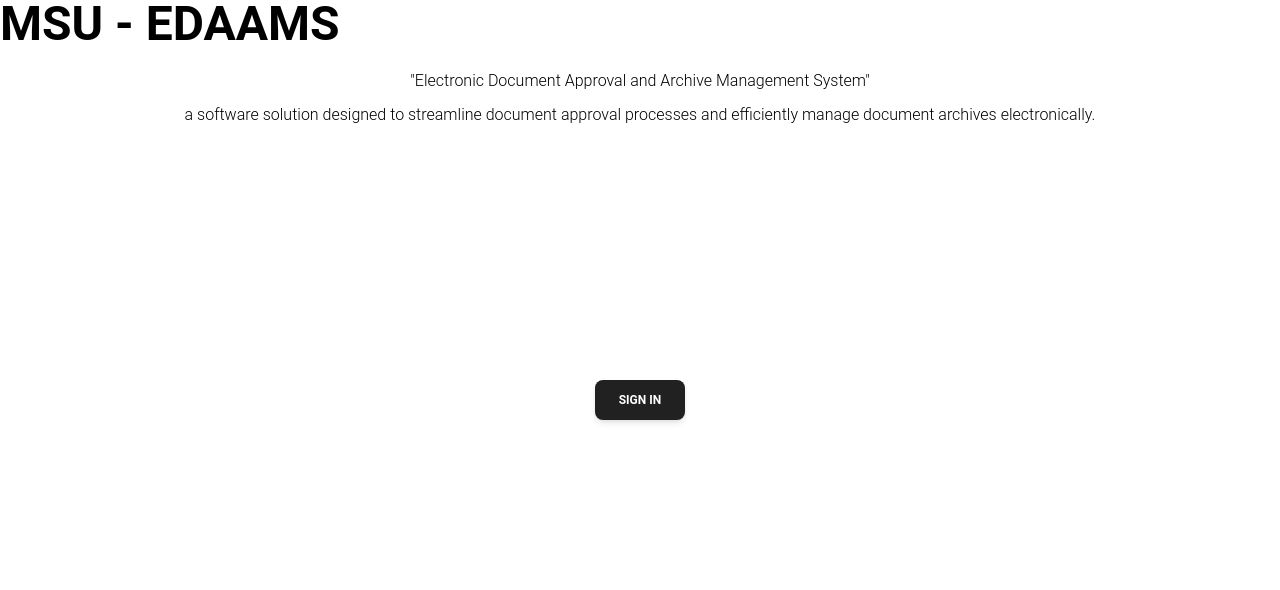
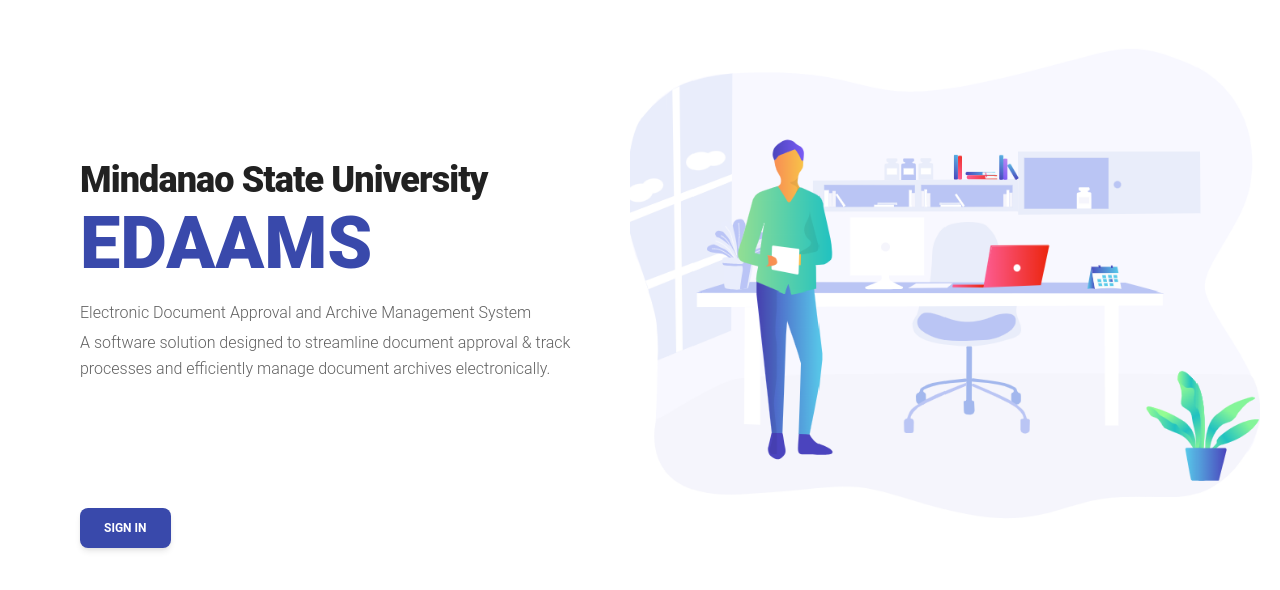
Before and after one commit to MujibTocalo/Capstone-Project-MSU-EDAAMS, a React (Vite) app in the folder MSU-EDAAMS/: page / in a window 1280 px wide. Shown: the top 590 px of the page. Built offline with nearby package versions, Linux system fonts and the light colour scheme; what @react-pdf/renderer would draw is missing.

Commit message:
Landing Page UI

```diff
--- a/MSU-EDAAMS/src/pages/LandingPage.jsx
+++ b/MSU-EDAAMS/src/pages/LandingPage.jsx
@@ -3,8 +3,9 @@
 import axios from "axios";
 import { LuAlertCircle } from "react-icons/lu";
 import { useToast } from "../components/ToastService";
-import MSUimage from "../pages/images/MSUimage.jpg";
+import image from "../pages/images/image3.png"
 // import "../pages/CSS Files/LandingPage.css";
+
 import {
   Button,
   Dialog,
@@ -91,26 +92,26 @@
   const handleOpen = () => setOpen((cur) => !cur);
 
   return (
-    <div className="relative h-screen">
-      {/* <img
-        src={MSUimage}
-        alt="msu image"
-        className=" mix-blend-overlay object-cover h-full w-full"
-      /> */}
-      <div className="absolute inset-0 flex items-center justify-center">
-        <Button onClick={handleOpen}>Sign in</Button>
+    <div className="relative h-screen flex">
+  <div className="flex flex-col items-start w-1/2">
+    <div className="flex flex-col mt-40 ml-20">
+      <Typography className="text-4xl mb-2 rounded-lg text-gray-900 tracking-tight font-extrabold">
+        Mindanao State University
+      </Typography>
+      <Typography className="flex flex-col text-7xl mb-5 text-indigo-600 font-extrabold">
+        EDAAMS
+      </Typography>
+      <Typography className="mb-1 text-gray-700">
+      Electronic Document Approval and Archive Management System
+      </Typography>
+      <Typography className="mb-0 text-gray-700">
+        A software solution designed to streamline document approval & track
+        processes and efficiently manage document archives electronically.
+      </Typography>
     </div>
-      <Typography className="text-5xl font-bold mb-5 rounded-lg">
-        MSU - EDAAMS
-      </Typography>
-      <div className="text-center mt-1 mb-14 flex flex-col items-center">
-        <Typography className="mb-2">
-          "Electronic Document Approval and Archive Management System"
-        </Typography>
-        <Typography className="mb-0">
-          a software solution designed to streamline document approval processes
-          and efficiently manage document archives electronically.
-        </Typography>
+    <div className="absolute inset-0 flex items-center ml-20 mt-64">
+      <Button className="bg-indigo-600 hover-indigo-900" onClick={handleOpen}>Sign in</Button>
+    </div>
   </div>
   <Dialog
             size="xs"
@@ -150,7 +151,15 @@
               </CardFooter>
             </Card>
           </Dialog>
+  <div className="w-1/2 mt-12 mr-5">
+    <img
+      src={image}
+      alt="image"
+      className="h-auto w-full"
+    />
   </div>
+</div>
+
   );
 };
 
--- a/MSU-EDAAMS/src/pages/LoginPage.jsx
+++ b/MSU-EDAAMS/src/pages/LoginPage.jsx
@@ -75,21 +75,21 @@
 
   return (
     <div>
-      <link
+      {/* <link
         rel="stylesheet"
         href="https://stackpath.bootstrapcdn.com/bootstrap/4.5.2/css/bootstrap.min.css"
         integrity="sha384-JcKb8q3iqJ61gNV9KGb8thSsNjpSL0n8PARn9HuZOnIxN0hoP+VmmDGMN5t9UJ0Z"
         crossorigin="anonymous"
-      />
+      /> */}
       <section className="login">
         <div className="login_box">
           <div className="left">
             <div className="top_link">
               <a href="#">
-                <img
+                {/* <img
                   src="https://drive.google.com/u/0/uc?id=16U__U5dJdaTfNGobB_OpwAJ73vM50rPV&export=download"
                   alt="Return home"
-                />
+                /> */}
               </a>
             </div>
             <div className="contact">
@@ -111,10 +111,10 @@
               </h5>
             </div>
             <div className="right-inductor">
-              <img
+              {/* <img
                 src="https://lh3.googleusercontent.com/fife/ABSRlIoGiXn2r0SBm7bjFHea6iCUOyY0N2SrvhNUT-orJfyGNRSMO2vfqar3R-xs5Z4xbeqYwrEMq2FXKGXm-l_H6QAlwCBk9uceKBfG-FjacfftM0WM_aoUC_oxRSXXYspQE3tCMHGvMBlb2K1NAdU6qWv3VAQAPdCo8VwTgdnyWv08CmeZ8hX_6Ty8FzetXYKnfXb0CTEFQOVF4p3R58LksVUd73FU6564OsrJt918LPEwqIPAPQ4dMgiH73sgLXnDndUDCdLSDHMSirr4uUaqbiWQq-X1SNdkh-3jzjhW4keeNt1TgQHSrzW3maYO3ryueQzYoMEhts8MP8HH5gs2NkCar9cr_guunglU7Zqaede4cLFhsCZWBLVHY4cKHgk8SzfH_0Rn3St2AQen9MaiT38L5QXsaq6zFMuGiT8M2Md50eS0JdRTdlWLJApbgAUqI3zltUXce-MaCrDtp_UiI6x3IR4fEZiCo0XDyoAesFjXZg9cIuSsLTiKkSAGzzledJU3crgSHjAIycQN2PH2_dBIa3ibAJLphqq6zLh0qiQn_dHh83ru2y7MgxRU85ithgjdIk3PgplREbW9_PLv5j9juYc1WXFNW9ML80UlTaC9D2rP3i80zESJJY56faKsA5GVCIFiUtc3EewSM_C0bkJSMiobIWiXFz7pMcadgZlweUdjBcjvaepHBe8wou0ZtDM9TKom0hs_nx_AKy0dnXGNWI1qftTjAg=w1920-h979-ft"
                 alt=""
-              />
+              /> */}
             </div>
           </div>
         </div>
```
Also changed, not shown: MSU-EDAAMS/src/pages/images/image3.png (added), 1 other file (tests, documents, lock files or other folders). Lines whose indentation alone changed are shown as unchanged.
